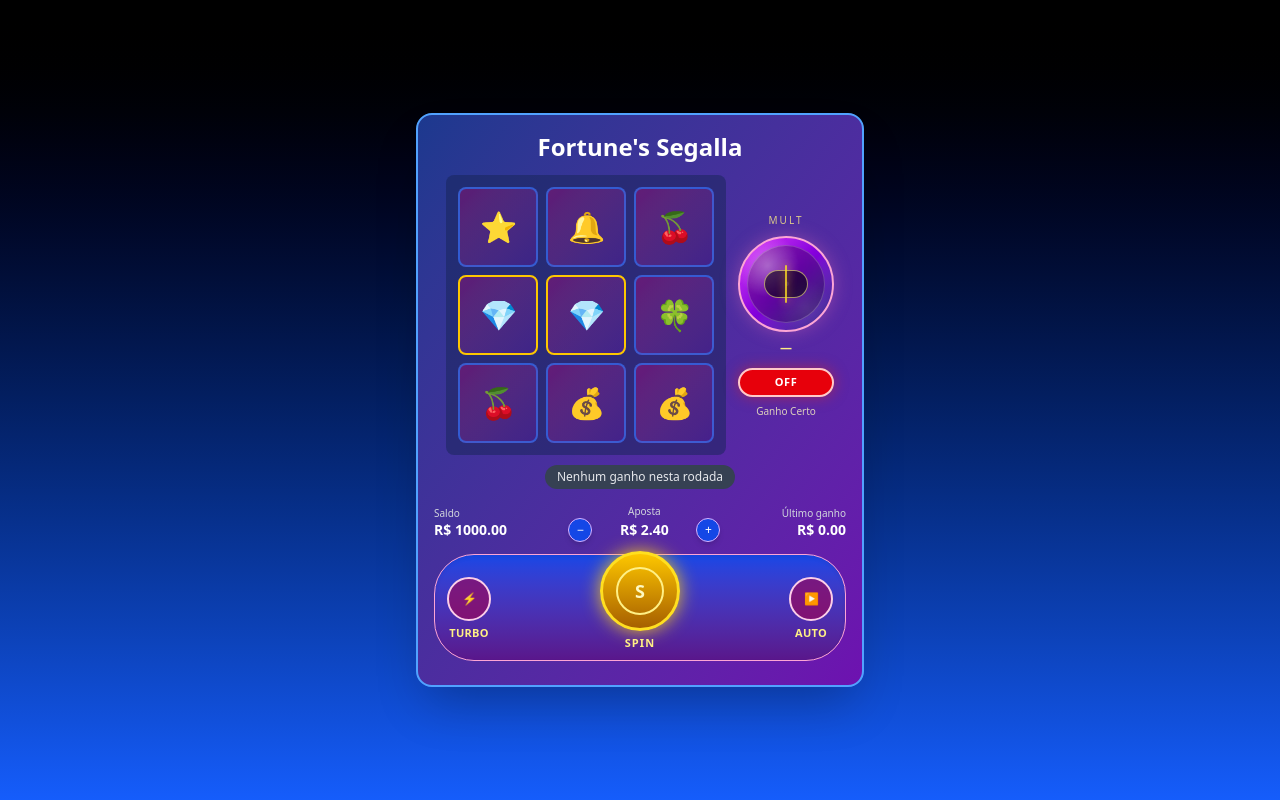
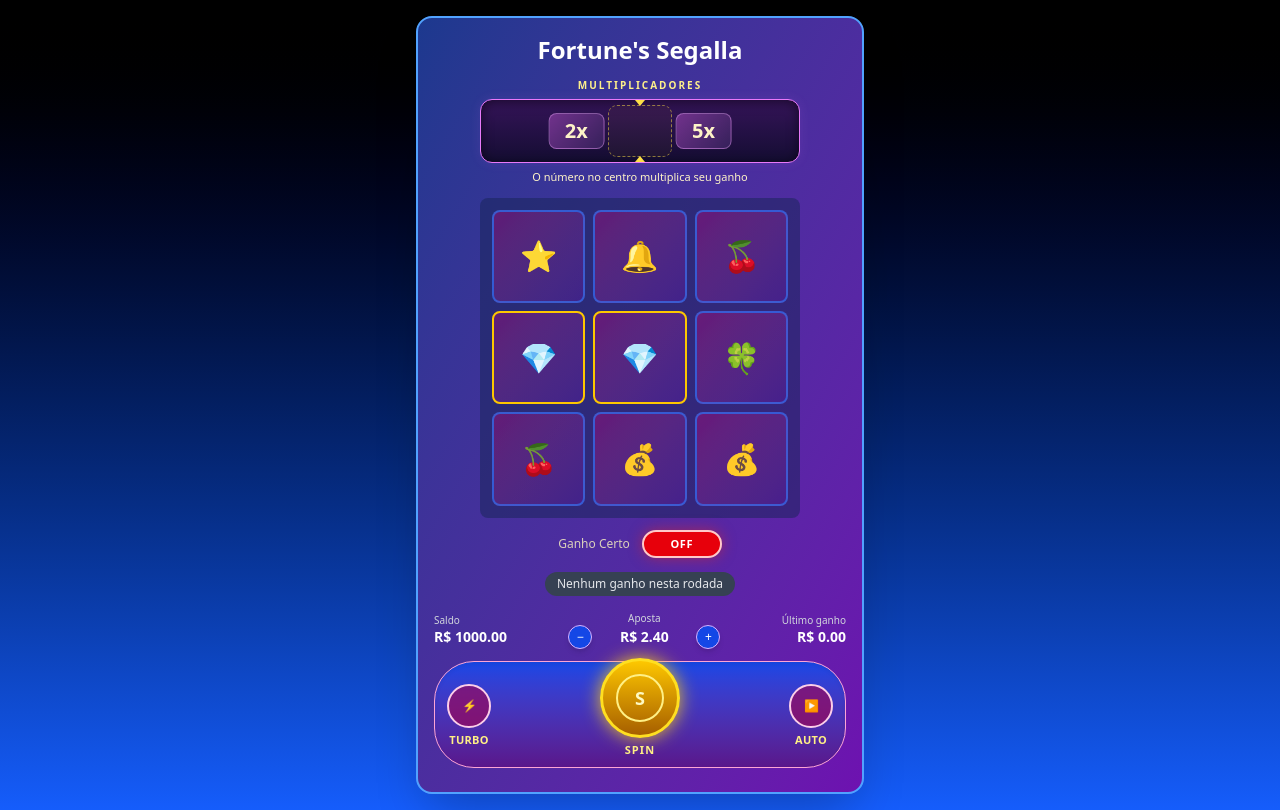
Before and after one commit to ThiagoSegalla47/Fortune-s-Segalla, a React (Vite) app: page / in a window 1280 px wide. Built offline with nearby package versions, Linux system fonts and the light colour scheme.

Commit message:
update nos multipliers
REMOVIDO - Esfera de multiplicador, na lateral do jogo

ADICIONADO - barra de multiplicadores superior aos slots

```diff
--- a/package.json
+++ b/package.json
@@ -5,6 +5,7 @@
   "type": "module",
   "scripts": {
     "dev": "vite",
+    "test": "node --test",
     "build": "vite build",
     "lint": "eslint .",
     "preview": "vite preview"
--- a/src/fortunessegalla/App.jsx
+++ b/src/fortunessegalla/App.jsx
@@ -1,4 +1,6 @@
 import React, { useState, useEffect, useRef } from "react";
+import MultiplierReel from "./MultiplierReel.jsx";
+import { applyRoundMultiplier, createMultiplierSpin } from "./multiplierReel.js";
 
 const SYMBOLS = ["🐉", "🍀", "💰", "🔔", "🍒", "⭐", "💎"];
 
@@ -10,20 +12,8 @@ const BET_VALUES = [
 
 const AUTOSPIN_OPTIONS = [10, 30, 80, 1000];
 
-const MULTIPLIER_REEL_ITEMS = [
-  null, 2, null, 5, null, 10, null, 2, null, 5, null, 10, null,
-];
-
 function getRandomSymbol() {
   return SYMBOLS[Math.floor(Math.random() * SYMBOLS.length)];
-}
-
-function getRandomMultiplierResult() {
-  const r = Math.random();
-  if (r < 0.005) return 10;
-  if (r < 0.04) return 5;
-  if (r < 0.22) return 2;
-  return null;
 }
 
 function createRandomGrid() {
@@ -63,7 +53,7 @@ export default function SlotMachine() {
   const bet = BET_VALUES[betIndex];
 
   const [lastWin, setLastWin] = useState(0);
-  const [multiplier, setMultiplier] = useState(null);
+  const [roundMultiplier, setRoundMultiplier] = useState(null);
 
   const [isSpinning, setIsSpinning] = useState(false);
   const [turbo, setTurbo] = useState(false);
@@ -89,8 +79,14 @@ export default function SlotMachine() {
   const [isAutoModalOpen, setIsAutoModalOpen] = useState(false);
   const [threatEventActive, setThreatEventActive] = useState(false);
 
-  const [multiplierOrbOffset, setMultiplierOrbOffset] = useState(0);
-  const [isMultiplierOrbSpinning, setIsMultiplierOrbSpinning] = useState(false);
+  const [multiplierReel, setMultiplierReel] = useState({
+    id: 0,
+    items: [1, 2, 5, 10],
+    stopPosition: 1.5,
+    duration: 0,
+  });
+  const [isMultiplierSpinning, setIsMultiplierSpinning] = useState(false);
+  const multiplierReelRef = useRef(multiplierReel);
 
   const balanceRef = useRef(balance);
   const betRef = useRef(bet);
@@ -117,9 +113,6 @@ export default function SlotMachine() {
     "🐉": 4,
     "💎": 8,
   };
-
-  const ORB_ITEM_WIDTH = 44;
-  const ORB_VIEW_WIDTH = 44;
 
   const effectiveBet = guaranteedWinEnabled ? bet * 5 : bet;
 
@@ -264,8 +257,7 @@ export default function SlotMachine() {
       }
     }
 
-    if (mult) payout *= mult;
-    payout = Math.round(payout * 100) / 100;
+    payout = applyRoundMultiplier(payout, mult);
 
     return { payout, winCells };
   }
@@ -292,28 +284,6 @@ export default function SlotMachine() {
       if (animationRef.current) cancelAnimationFrame(animationRef.current);
     };
   }, [winOverlay.visible, winOverlay.finalAmount]);
-
-  function startMultiplierOrbSpin(finalMultiplier, duration) {
-    setIsMultiplierOrbSpinning(true);
-
-    const indices = MULTIPLIER_REEL_ITEMS
-      .map((item, idx) => ({ item, idx }))
-      .filter((entry) => entry.item === finalMultiplier)
-      .map((entry) => entry.idx);
-
-    const targetIndex = indices[Math.floor(Math.random() * indices.length)];
-    const totalItems = MULTIPLIER_REEL_ITEMS.length;
-    const extraLoops = turbo ? 18 : 26;
-    const targetOffset = -((extraLoops * totalItems + targetIndex) * ORB_ITEM_WIDTH);
-
-    requestAnimationFrame(() => {
-      setMultiplierOrbOffset(targetOffset);
-    });
-
-    setTimeout(() => {
-      setIsMultiplierOrbSpinning(false);
-    }, duration + 50);
-  }
 
   function buildFinalGrid() {
     if (guaranteedWinEnabledRef.current) {
@@ -342,7 +312,8 @@ export default function SlotMachine() {
     setHighlightedCells(new Set());
     setWinOverlay((prev) => ({ ...prev, visible: false }));
     setWinOverlayAmount(0);
-    setMultiplier(null);
+    setRoundMultiplier(null);
+    setLastWin(0);
 
     setSpecialEvent({
       active: false,
@@ -362,8 +333,8 @@ export default function SlotMachine() {
       return next;
     });
 
-    const frames = turbo ? 6 : 12;
-    const frameDelay = turbo ? 50 : 100;
+    const frames = turbo ? 10 : 16;
+    const frameDelay = turbo ? 70 : 100;
     const baseSpinDuration = frames * frameDelay;
 
     let frame = 0;
@@ -371,9 +342,18 @@ export default function SlotMachine() {
 
     const triggerSpecial = Math.random() < 0.05;
     const triggerThreat = !triggerSpecial && Math.random() < 0.07;
-    const rolledMultiplier = getRandomMultiplierResult();
-
-    startMultiplierOrbSpin(rolledMultiplier, baseSpinDuration);
+    const reducedMotion = window.matchMedia("(prefers-reduced-motion: reduce)").matches;
+    const reelResult = createMultiplierSpin(Math.random, multiplierReelRef.current, reducedMotion);
+    // The payout uses the exact same stop position as the visible strip.
+    const rolledMultiplier = reelResult.multiplier;
+    const nextReel = {
+      ...reelResult,
+      id: multiplierReelRef.current.id + 1,
+      duration: baseSpinDuration,
+    };
+    multiplierReelRef.current = nextReel;
+    setMultiplierReel(nextReel);
+    setIsMultiplierSpinning(true);
 
     if (triggerThreat) {
       setThreatEventActive(true);
@@ -392,7 +372,8 @@ export default function SlotMachine() {
         const finalGrid = buildFinalGrid();
         setGrid(finalGrid);
         setThreatEventActive(false);
-        setMultiplier(rolledMultiplier);
+        setRoundMultiplier(rolledMultiplier);
+        setIsMultiplierSpinning(false);
 
         if (triggerSpecial) {
           const nonWildSymbols = SYMBOLS.filter((s) => s !== "💎");
@@ -598,13 +579,6 @@ export default function SlotMachine() {
 
   const gridBgClass = dangerTheme ? "bg-red-950/60" : "bg-blue-950/50";
 
-  const repeatedOrbItems = [
-    ...MULTIPLIER_REEL_ITEMS,
-    ...MULTIPLIER_REEL_ITEMS,
-    ...MULTIPLIER_REEL_ITEMS,
-    ...MULTIPLIER_REEL_ITEMS,
-  ];
-
   const handleBetDown = () => {
     setBetIndex((idx) => Math.max(0, idx - 1));
   };
@@ -709,17 +683,22 @@ export default function SlotMachine() {
             Fortune&apos;s Segalla
           </h2>
 
-          <div className="flex items-center justify-center gap-3 mb-2">
+          <div className="mx-auto mb-3 w-full max-w-[320px]">
+            <MultiplierReel
+              reel={multiplierReel}
+              multiplier={roundMultiplier}
+              isSpinning={isMultiplierSpinning}
+            />
             <div className={`grid grid-rows-3 gap-2 ${gridBgClass} p-3 rounded-lg`}>
               {grid.map((row, r) => (
-                <div key={r} className="flex justify-center gap-2">
+                <div key={r} className="grid grid-cols-3 gap-2">
                   {row.map((sym, c) => {
                     const key = `${r}-${c}`;
                     const isHighlighted = highlightedCells.has(key);
                     return (
                       <div
                         key={c}
-                        className={`w-20 h-20 flex items-center justify-center text-3xl rounded-lg bg-gradient-to-br from-pink-600/30 to-purple-800/30 border-2 ${
+                        className={`aspect-square min-w-0 flex items-center justify-center text-3xl rounded-lg bg-gradient-to-br from-pink-600/30 to-purple-800/30 border-2 ${
                           sym === "💎"
                             ? "border-yellow-400"
                             : dangerTheme
@@ -739,54 +718,14 @@ export default function SlotMachine() {
               ))}
             </div>
 
-            <div className="flex flex-col items-center gap-2">
-              <div className="text-[10px] uppercase tracking-[0.2em] text-yellow-200/80">
-                Mult
-              </div>
-
-              <div className="relative w-24 h-24 rounded-full border-2 border-pink-300 bg-gradient-to-br from-fuchsia-500 via-purple-700 to-indigo-900 shadow-[0_0_18px_rgba(244,114,182,0.35)] overflow-hidden flex items-center justify-center">
-                <div className="absolute inset-[7px] rounded-full border border-white/20 bg-black/25 backdrop-blur-sm" />
-                <div className="absolute inset-0 rounded-full pointer-events-none bg-[radial-gradient(circle_at_30%_30%,rgba(255,255,255,0.35),transparent_35%),radial-gradient(circle_at_70%_75%,rgba(255,255,255,0.08),transparent_30%)]" />
-
-                <div className="absolute z-10 w-[44px] h-[28px] rounded-full overflow-hidden border border-yellow-200/60 bg-black/55 shadow-inner">
-                  <div
-                    className="flex items-center h-full"
-                    style={{
-                      width: `${repeatedOrbItems.length * ORB_ITEM_WIDTH}px`,
-                      transform: `translateX(${multiplierOrbOffset + ORB_VIEW_WIDTH / 2 - ORB_ITEM_WIDTH / 2}px)`,
-                      transition: isMultiplierOrbSpinning
-                        ? `transform ${turbo ? 0.35 : 0.75}s cubic-bezier(0.16, 1, 0.3, 1)`
-                        : "none",
-                    }}
-                  >
-                    {repeatedOrbItems.map((item, idx) => (
-                      <div
-                        key={`${item}-${idx}`}
-                        className="w-[44px] min-w-[44px] h-full flex items-center justify-center text-sm font-extrabold"
-                      >
-                        {item ? (
-                          <span className="text-yellow-200 drop-shadow-[0_0_8px_rgba(250,204,21,0.55)]">
-                            {item}x
-                          </span>
-                        ) : (
-                          <span className="text-white/10">•</span>
-                        )}
-                      </div>
-                    ))}
-                  </div>
-                </div>
-
-                <div className="absolute z-20 h-[38px] w-[2px] bg-yellow-300/80 shadow-[0_0_8px_rgba(250,204,21,0.8)] rounded-full" />
-              </div>
-
-              <div className="h-4 text-xs font-bold text-yellow-200">
-                {multiplier ? `${multiplier}x` : "—"}
-              </div>
-
+            <div className="mt-3 flex items-center justify-center gap-3">
+              <span className="text-xs text-yellow-100/80">Ganho Certo</span>
               <button
                 onClick={handleToggleGuaranteedWin}
                 disabled={isSpinning}
-                className={`mt-1 w-24 rounded-full border-2 px-2 py-1 text-[11px] font-extrabold tracking-wider transition-all ${
+                aria-label="Ganho Certo"
+                aria-pressed={guaranteedWinEnabled}
+                className={`w-20 rounded-full border-2 px-2 py-1 text-[11px] font-extrabold tracking-wider transition-all ${
                   guaranteedWinEnabled
                     ? "bg-green-500 border-green-200 text-white shadow-[0_0_14px_rgba(34,197,94,0.7)]"
                     : "bg-red-600 border-red-200 text-white shadow-[0_0_14px_rgba(220,38,38,0.55)]"
@@ -794,10 +733,6 @@ export default function SlotMachine() {
               >
                 {guaranteedWinEnabled ? "ON" : "OFF"}
               </button>
-
-              <div className="text-[10px] text-center text-yellow-100/80 leading-tight max-w-[90px]">
-                Ganho Certo
-              </div>
             </div>
           </div>
 
--- /dev/null
+++ b/src/fortunessegalla/MultiplierReel.css
@@ -0,0 +1,134 @@
+.multiplier-reel {
+  margin-bottom: 12px;
+  text-align: center;
+}
+
+.multiplier-reel__heading {
+  margin-bottom: 6px;
+  color: #fef08a;
+  font-size: 10px;
+  font-weight: 800;
+  letter-spacing: 0.2em;
+  text-transform: uppercase;
+}
+
+.multiplier-reel__window {
+  position: relative;
+  overflow: hidden;
+  height: 64px;
+  border: 1px solid #e879f9;
+  border-radius: 12px;
+  background: linear-gradient(180deg, #351459, #140d32);
+  box-shadow: inset 0 2px 12px #0008, 0 0 12px #e879f91a;
+}
+
+.multiplier-reel__window--active {
+  border-color: #fde047;
+  box-shadow: inset 0 2px 12px #0008, 0 0 16px #facc1533;
+}
+
+.multiplier-reel__center {
+  position: absolute;
+  z-index: 1;
+  inset: 5px 40%;
+  border: 1px dashed #fde04780;
+  border-radius: 9px;
+  background: #facc150a;
+  pointer-events: none;
+}
+
+.multiplier-reel__center::before,
+.multiplier-reel__center::after {
+  position: absolute;
+  left: 50%;
+  width: 0;
+  height: 0;
+  border-right: 5px solid transparent;
+  border-left: 5px solid transparent;
+  content: "";
+  transform: translateX(-50%);
+}
+
+.multiplier-reel__center::before {
+  top: -6px;
+  border-top: 6px solid #fde047;
+}
+
+.multiplier-reel__center::after {
+  bottom: -6px;
+  border-bottom: 6px solid #fde047;
+}
+
+.multiplier-reel__window--active .multiplier-reel__center {
+  border-style: solid;
+  background: #facc1514;
+}
+
+.multiplier-reel__track {
+  display: flex;
+  align-items: center;
+  width: 100%;
+  height: 100%;
+  transform: translate3d(var(--stop-offset), 0, 0);
+}
+
+.multiplier-reel__track--spinning {
+  animation: multiplier-reel-spin var(--spin-duration) cubic-bezier(0.16, 0.6, 0.25, 1) both;
+  will-change: transform;
+}
+
+.multiplier-reel__window--spinning .multiplier-reel__center {
+  border-color: #fde047;
+  box-shadow: 0 0 14px #facc1533;
+}
+
+.multiplier-reel__item {
+  display: flex;
+  flex: 0 0 var(--item-width);
+  align-items: center;
+  justify-content: center;
+}
+
+.multiplier-reel__number {
+  display: flex;
+  align-items: center;
+  justify-content: center;
+  width: 44%;
+  height: 36px;
+  border: 1px solid #f0abfc66;
+  border-radius: 8px;
+  background: linear-gradient(135deg, #71328c, #35205a);
+  color: #fef3c7;
+  font-size: clamp(16px, 4vw, 20px);
+  font-weight: 900;
+  font-variant-numeric: tabular-nums;
+}
+
+.multiplier-reel__number--active {
+  border-color: #fef08a;
+  background: linear-gradient(135deg, #fef08a, #eab308);
+  color: #581c87;
+  box-shadow: 0 0 12px #facc1566;
+}
+
+.multiplier-reel__status {
+  min-height: 16px;
+  margin-top: 6px;
+  color: #fef3c7;
+  font-size: 11px;
+}
+
+@keyframes multiplier-reel-spin {
+  from { transform: translate3d(var(--start-offset), 0, 0); }
+  to { transform: translate3d(var(--stop-offset), 0, 0); }
+}
+
+@media (prefers-reduced-motion: reduce) {
+  .multiplier-reel__track--spinning {
+    animation-timing-function: ease-in-out;
+  }
+
+  .multiplier-reel__window--spinning .multiplier-reel__center {
+    box-shadow: none;
+  }
+}
--- /dev/null
+++ b/src/fortunessegalla/MultiplierReel.jsx
@@ -0,0 +1,42 @@
+import { getMultiplierOffset, MULTIPLIER_ITEM_WIDTH_PERCENT } from "./multiplierReel.js";
+import "./MultiplierReel.css";
+
+export default function MultiplierReel({ reel, multiplier, isSpinning }) {
+  const hasCenteredMultiplier = !isSpinning && multiplier !== null;
+  const status = isSpinning
+    ? "Sorteando multiplicador…"
+    : reel.id === 0
+    ? "O número no centro multiplica seu ganho"
+    : hasCenteredMultiplier
+    ? `No centro: ${multiplier}x${multiplier === 1 ? " · ganho original" : ""}`
+    : "Sem número no centro · ganho original";
+
+  return (
+    <section className="multiplier-reel" aria-label="Faixa de multiplicadores" aria-busy={isSpinning}>
+      <div className="multiplier-reel__heading">Multiplicadores</div>
+      <div className={`multiplier-reel__window ${isSpinning ? "multiplier-reel__window--spinning" : ""} ${hasCenteredMultiplier ? "multiplier-reel__window--active" : ""}`}>
+        <div className="multiplier-reel__center" aria-hidden="true" />
+        <div
+          key={reel.id}
+          className={`multiplier-reel__track ${isSpinning ? "multiplier-reel__track--spinning" : ""}`}
+          aria-hidden="true"
+          style={{
+            "--item-width": `${MULTIPLIER_ITEM_WIDTH_PERCENT}%`,
+            "--start-offset": `${getMultiplierOffset(reel.startPosition ?? 1)}%`,
+            "--stop-offset": `${getMultiplierOffset(reel.stopPosition)}%`,
+            "--spin-duration": `${reel.duration}ms`,
+          }}
+        >
+          {reel.items.map((value, index) => (
+            <div key={index} className="multiplier-reel__item">
+              <span className={`multiplier-reel__number ${hasCenteredMultiplier && index === reel.stopPosition ? "multiplier-reel__number--active" : ""}`}>
+                {value}x
+              </span>
+            </div>
+          ))}
+        </div>
+      </div>
+      <p className="multiplier-reel__status" role="status">{status}</p>
+    </section>
+  );
+}
--- /dev/null
+++ b/src/fortunessegalla/multiplierReel.js
@@ -0,0 +1,58 @@
+export const MULTIPLIER_WEIGHTS = [
+  { value: 1, weight: 600 },
+  { value: 2, weight: 250 },
+  { value: 5, weight: 100 },
+  { value: 10, weight: 40 },
+  { value: 25, weight: 9 },
+  { value: 50, weight: 1 },
+];
+export const MULTIPLIER_VALUES = MULTIPLIER_WEIGHTS.map(({ value }) => value);
+export const MULTIPLIER_CENTER_CHANCE = 0.5;
+const TOTAL_MULTIPLIER_WEIGHT = MULTIPLIER_WEIGHTS.reduce((total, { weight }) => total + weight, 0);
+
+// Each item occupies 40% of the window: three numbers fit at an integer
+// stop, and only two fit when the strip stops halfway between items.
+export const MULTIPLIER_ITEM_WIDTH_PERCENT = 40;
+
+export function getCenteredMultiplier(items, stopPosition) {
+  return Number.isInteger(stopPosition) ? items[stopPosition] ?? null : null;
+}
+
+export function getMultiplierOffset(stopPosition) {
+  return 50 - (stopPosition + 0.5) * MULTIPLIER_ITEM_WIDTH_PERCENT;
+}
+
+export function getRandomMultiplier(random = Math.random) {
+  let ticket = random() * TOTAL_MULTIPLIER_WEIGHT;
+  for (const { value, weight } of MULTIPLIER_WEIGHTS) {
+    if (ticket < weight) return value;
+    ticket -= weight;
+  }
+  return MULTIPLIER_VALUES.at(-1);
+}
+
+export function createMultiplierSpin(random = Math.random, previousReel = null, reducedMotion = false) {
+  const centered = random() < MULTIPLIER_CENTER_CHANCE;
+  // Carry over the last visible numbers so the next spin starts without a jump.
+  const previousIndex = previousReel ? Math.floor(previousReel.stopPosition) : 0;
+  const carriedItems = previousReel
+    ? previousReel.items.slice(previousIndex - 1, previousIndex + 3)
+    : [];
+  const startPosition = previousReel ? 1 + previousReel.stopPosition - previousIndex : 1;
+  const items = [
+    ...carriedItems,
+    ...Array.from({ length: reducedMotion ? 6 : 18 }, () => getRandomMultiplier(random)),
+  ];
+  const stopPosition = items.length - 3 + (centered ? 0 : 0.5);
+
+  return {
+    items,
+    startPosition,
+    stopPosition,
+    multiplier: getCenteredMultiplier(items, stopPosition),
+  };
+}
+
+export function applyRoundMultiplier(payout, multiplier) {
+  return Math.round(payout * (multiplier ?? 1) * 100) / 100;
+}
```
Also changed, not shown: 2 other files (tests, documents, lock files or other folders).
